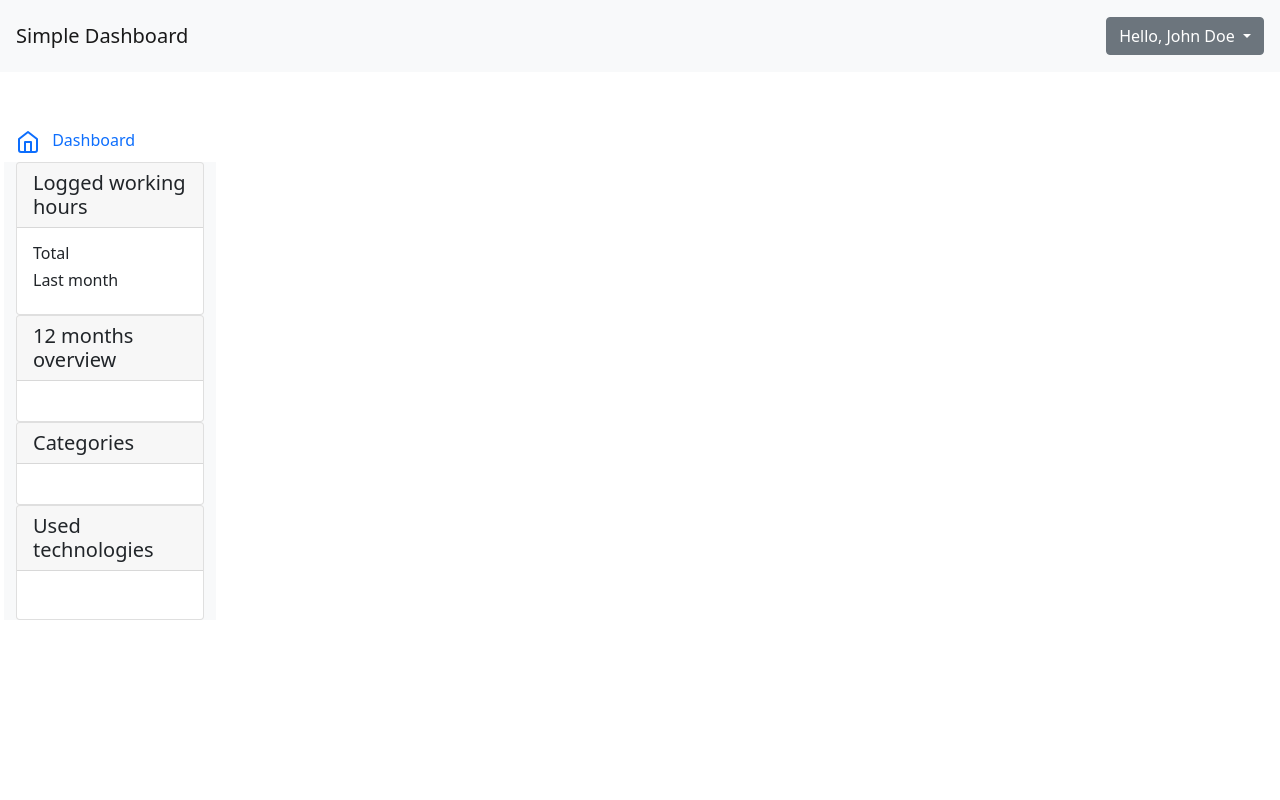
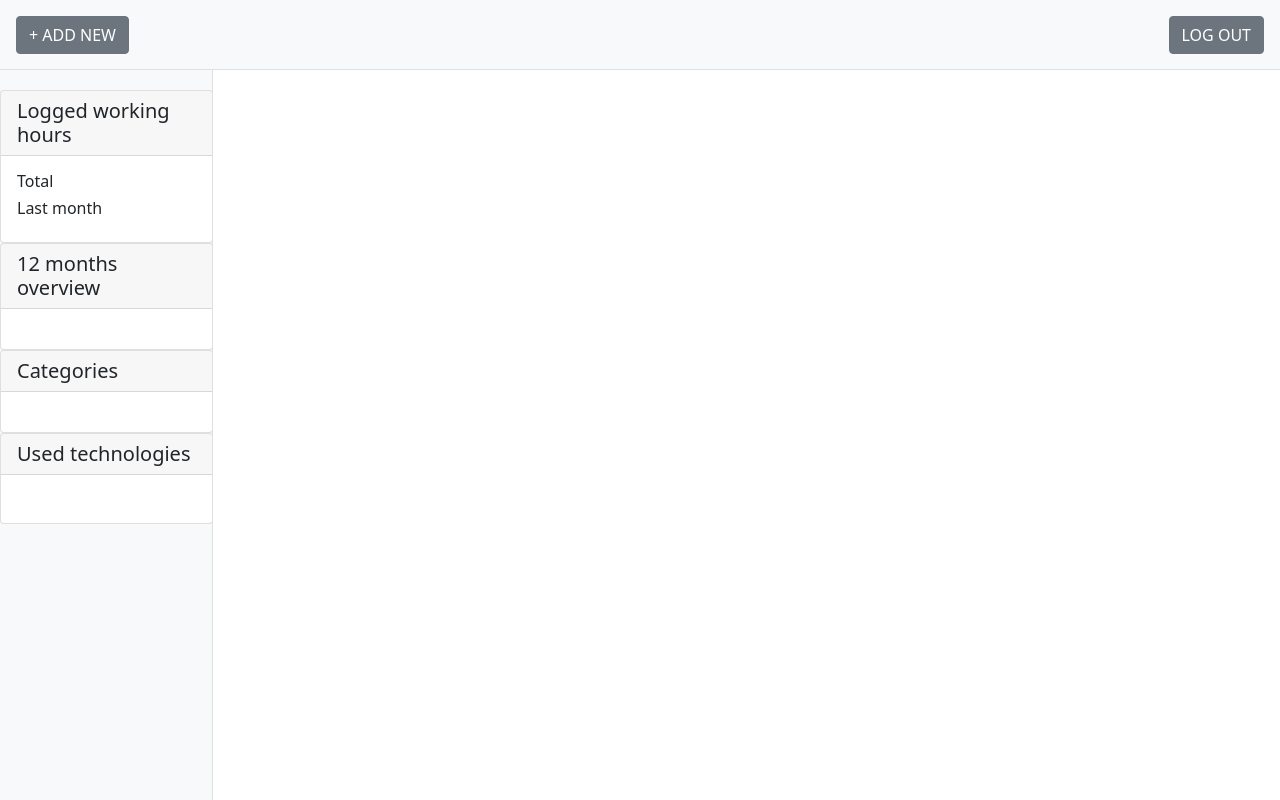
Before and after one commit to kristjan-steinfeldt/training-time-monitor-web-application, a PHP site: page /dashboard.html in a window 1280 px wide. Run offline with PHP 8.4, Linux system fonts and the light colour scheme.

Commit message:
dashboard visual side, buttons

```diff
--- a/dashboard.html
+++ b/dashboard.html
@@ -18,17 +18,20 @@
     integrity="sha384-oesi62hOLfzrys4LxRF63OJCXdXDipiYWBnvTl9Y9/TRlw5xlKIEHpNyvvDShgf/"
     crossorigin="anonymous"></script>
 
-    <link rel="stylesheet" href="styles.css">
+  <link rel="stylesheet" href="stylesheets.css">
 
 </head>
 
 <body>
   <nav class="navbar navbar-light bg-light p-3">
     <div class="d-flex col-12 col-md-3 col-lg-2 mb-2 mb-lg-0 flex-wrap flex-md-nowrap justify-content-between">
-            <a class="navbar-brand" href="#">
-                Simple Dashboard
-            </a>
-            <button class="navbar-toggler d-md-none collapsed mb-3" type="button" data-toggle="collapse" data-target="#sidebar" aria-controls="sidebar" aria-expanded="false" aria-label="Toggle navigation">
+
+      <div class="dropdown">
+        <button onclick="myFunction()" class="btn btn-secondary">+ ADD NEW</button>
+      </div>
+
+      <button class="navbar-toggler d-md-none collapsed mb-3" type="button" data-toggle="collapse"
+        data-target="#sidebar" aria-controls="sidebar" aria-expanded="false" aria-label="Toggle navigation">
         <span class="navbar-toggler-icon"></span>
       </button>
     </div>
@@ -39,29 +42,12 @@
 
       </div>
       <div class="dropdown">
-                <button class="btn btn-secondary dropdown-toggle" type="button" id="dropdownMenuButton" data-toggle="dropdown" aria-expanded="false">
-                  Hello, John Doe
+        <button class="btn btn-secondary" type="button"/>
+          LOG OUT
         </button>
-                <ul class="dropdown-menu" aria-labelledby="dropdownMenuButton">
-                  <li><a class="dropdown-item" href="#">Settings</a></li>
-                  <li><a class="dropdown-item" href="#">Messages</a></li>
-                  <li><a class="dropdown-item" href="#">Sign out</a></li>
-                </ul>
       </div>
     </div>
   </nav>
-
-        <div class="position-sticky pt-md-5">
-            <ul class="nav flex-column">
-                <li class="nav-item">
-                  <a class="nav-link active" aria-current="page" href="#">
-                    <svg xmlns="http://www.w3.org/2000/svg" width="24" height="24" viewBox="0 0 24 24" fill="none" stroke="currentColor" stroke-width="2" stroke-linecap="round" stroke-linejoin="round" class="feather feather-home"><path d="M3 9l9-7 9 7v11a2 2 0 0 1-2 2H5a2 2 0 0 1-2-2z"></path><polyline points="9 22 9 12 15 12 15 22"></polyline></svg>
-                    <span class="ml-2">Dashboard</span>
-                  </a>
-                </li>
-
-              </ul>
-          </div>
 
   </nav>
 
@@ -115,12 +101,14 @@
     </ol>
   </nav> -->
 
+    </main>
+  </div>
+  </div>
+ </body>
+
+<script>
 
 
-            </main>
-        </div>
-      </div
-
-</body>
+</script>
 
 </html>
--- a/login.css
+++ b/login.css
@@ -25,7 +25,6 @@
     border-radius: 1rem;
     padding: 1.5%;
     border: none;
-    cursor: pointer;
 }
 }
 .login-form .btnSubmit{
--- a/stylesheets.css
+++ b/stylesheets.css
@@ -35,3 +35,23 @@
   .sidebar .nav-link.active {
     color: #0d6efd;
   }
+
+
+  .button
+  {
+      width: 100%;
+      border-radius: 1rem;
+      padding: 1.5%;
+      border: none;
+  }
+  }
+  .btnSubmit{
+      font-weight: 600;
+      color: #021325;
+      background-color: #fff;
+  }
+
+  button:hover{
+      color: #00070e;
+
+.btn-light
```
Lines whose indentation alone changed are shown as unchanged.
